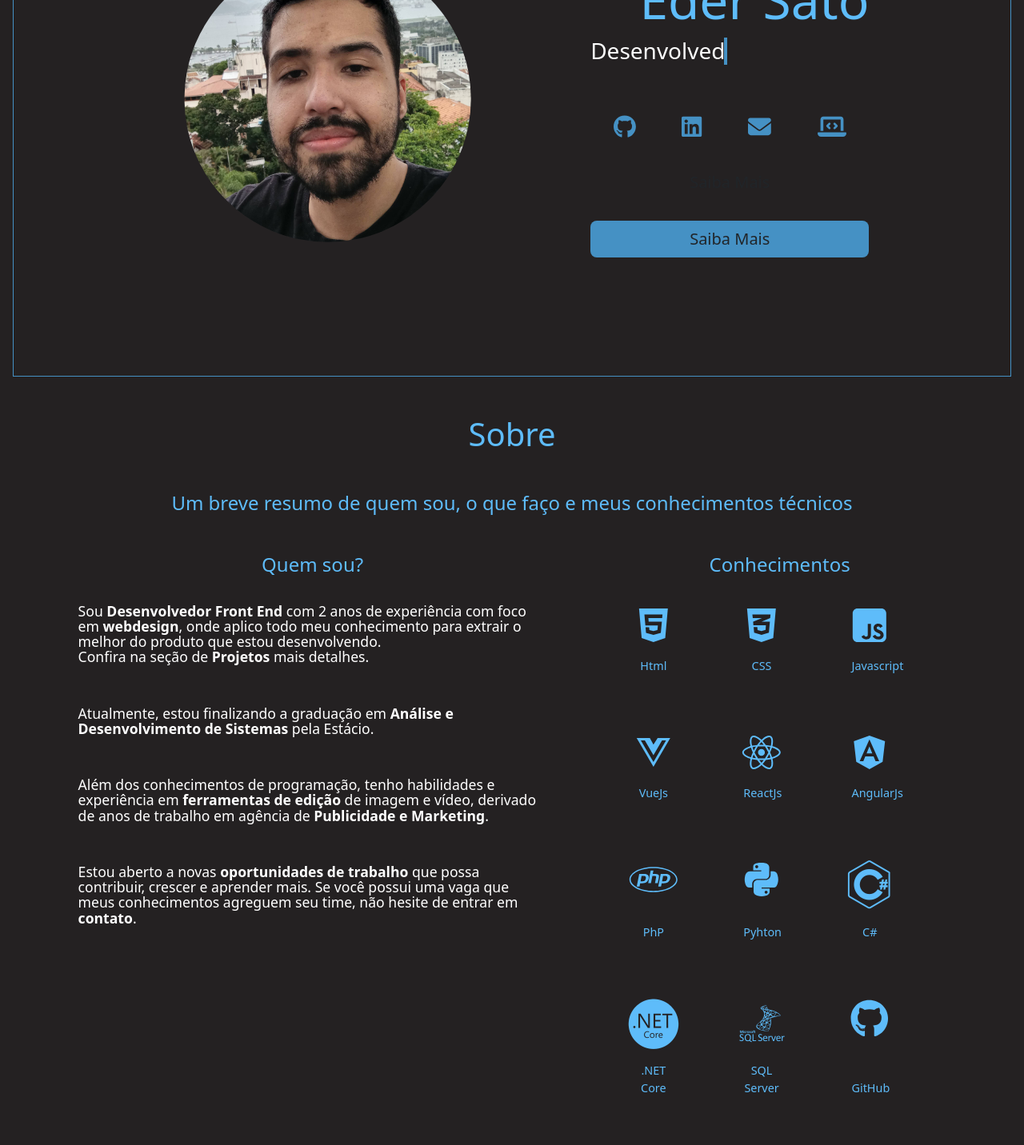
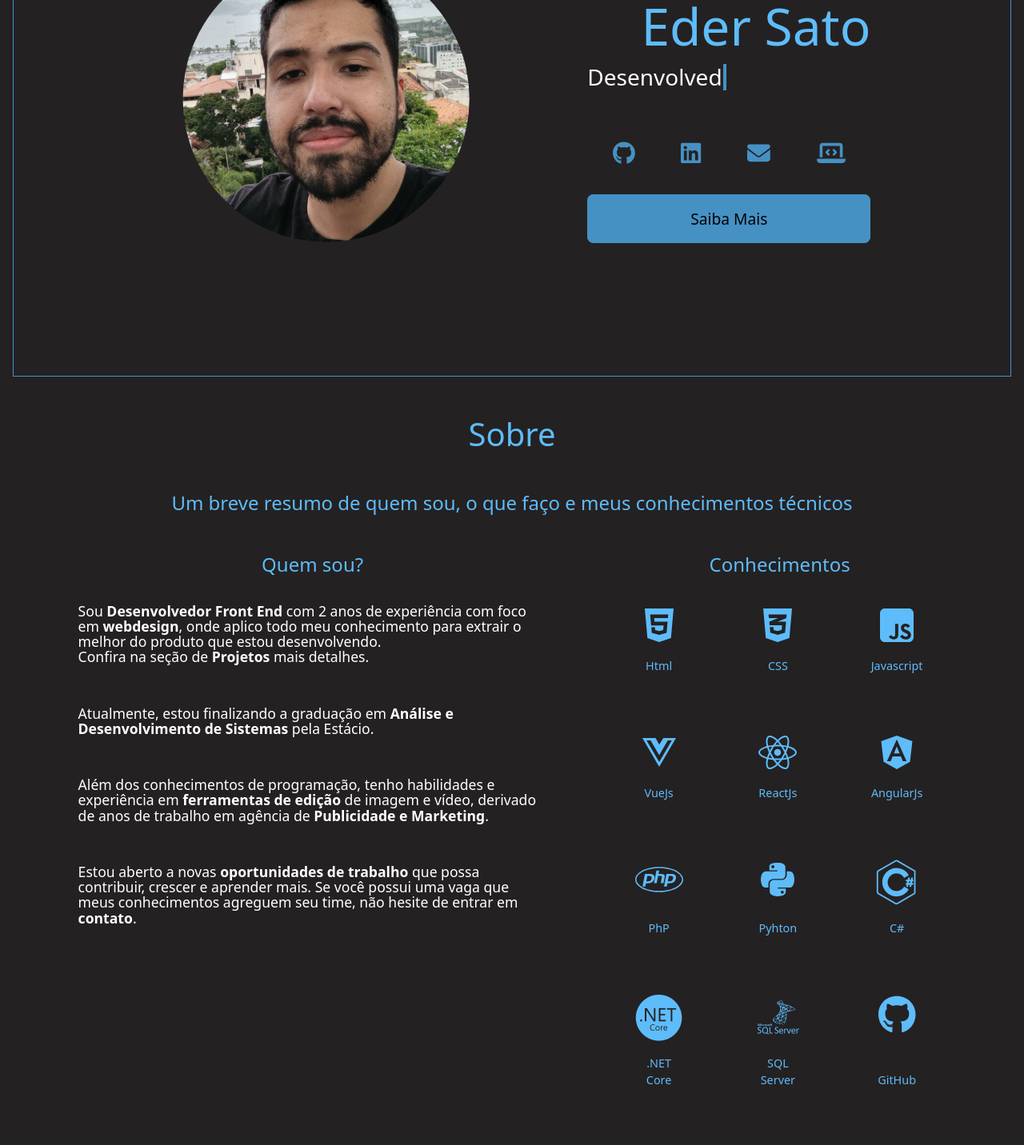
Before and after one commit to edersato/portfolio-v2, a Vue app: page / in a window 1280 px wide. Shown: the part 240-1672 px from the top of the page at 80% size. Built offline with nearby package versions, Linux system fonts and the light colour scheme.

Commit message:
small corrections and hide contact form

```diff
--- a/src/components/sections/ContactVue.vue
+++ b/src/components/sections/ContactVue.vue
@@ -1,9 +1,9 @@
 <template>
   <div id="contact">
     <h1 class="mb-5">Contato</h1>
-    <h4>Entre em contato para mais informações</h4>
+    <!-- <h4>Entre em contato para mais informações</h4> -->
 
-    <div class="inputForm">
+    <!-- <div class="inputForm">
       <label for="">Nome</label>
       <input type="text" placeholder="Seu Nome" />
     </div>
@@ -22,7 +22,7 @@
         cols="25"
         rows="8"
       ></textarea>
-    </div>
+    </div> -->
 
     <div class="btnArea">
       <div>
@@ -34,7 +34,7 @@
           <font-awesome-icon icon="fa-solid fa-envelope" />
         </a>
       </div>
-      <button type="submit" class="btn">Enviar</button>
+      <!-- <button type="submit" class="btn">Enviar</button> -->
     </div>
   </div>
 </template>
@@ -89,20 +89,20 @@
 .btnArea {
   display: flex;
   margin: 0 3em;
-  justify-content: space-between;
+  justify-content: space-around;
 
-  button {
-    padding: 0.5rem 2rem;
-    font-size: 1.2em;
-    font-weight: 400;
-    background-color: #4389b8;
+  // button {
+  //   padding: 0.5rem 2rem;
+  //   font-size: 1.2em;
+  //   font-weight: 400;
+  //   background-color: #4389b8;
 
-    &:hover {
-      background-color: #2e688f;
-      color: white;
-      transition: 1s;
-    }
-  }
+  //   &:hover {
+  //     background-color: #2e688f;
+  //     color: white;
+  //     transition: 1s;
+  //   }
+  // }
 
   a {
     color: #5ebcfa;
--- a/src/components/sections/KnowHow.vue
+++ b/src/components/sections/KnowHow.vue
@@ -71,7 +71,7 @@
 <style lang="scss" scoped>
 .skills {
   display: grid;
-  grid-template-columns: repeat(3, 30%);
+  grid-template-columns: repeat(3, 33%);
 
   @media (min-width: 320px) and (max-width: 700px) {
     grid-template-columns: repeat(2, 50%);
@@ -86,6 +86,7 @@
     display: flex;
     flex-direction: column;
     justify-content: space-between;
+    align-items: center;
 
     @media(min-width: 320px) and (max-width: 400px) {
       font-size: 4em;
@@ -107,7 +108,7 @@
 
   i {
     color: #5ebcfa;
-    font-size: 1.3em;
+    font-size: 1.2em;
 
     @media(min-width: 320px) and (max-width: 400px) {
       font-size: 1em;
--- a/src/components/sections/PresentationVue.vue
+++ b/src/components/sections/PresentationVue.vue
@@ -7,7 +7,7 @@
       <h1>{{name}}</h1>
       <h3> {{position}} </h3>
       <PresentationLinks />
-      <button type="submit" class="btn btn-lg mt-4">Saiba Mais</button>
+      <a class="btnPresentation" href="#about">Saiba Mais</a>
     </div>
   </section>
 </template>
@@ -98,19 +98,25 @@ section {
     }
   }
 
-  button {
+  .btnPresentation {
     background-color: #4591c4;
-    border: #4591c4;
-    width: 100%;
+    border: 1px solid #4591c4;
+    color: black;
+
+    padding: 1rem 8rem;
+    border-radius: 0.5rem;
+    font-size: 1.2rem;
+    text-decoration: none;
     transition: 1s;
 
     &:hover {
       background-color: white;
+      border-color: white;
       transition: 1s;
     }
 
-    @media (min-width: 320px) and (max-width: 768px) {
-      width: 70%;
+    @media (min-width: 320px) and (max-width: 548.58px) {
+      padding: 0.8rem;
     }
   }
 }
--- a/src/components/shared/PresentationLinks.vue
+++ b/src/components/shared/PresentationLinks.vue
@@ -16,12 +16,12 @@
         <font-awesome-icon icon="fa-solid fa-laptop-code" />
       </a>
     </div>
-    <button type="submit" class="btn btn-lg mt-4">Saiba Mais</button>
 </template>
 
 <style lang="scss" scoped>
 .icons {
   padding-top: 2em;
+  padding-bottom: 2em;
   font-size: 1.5em;
 
   @media (min-width: 320px) and (max-width: 768px) {
```
